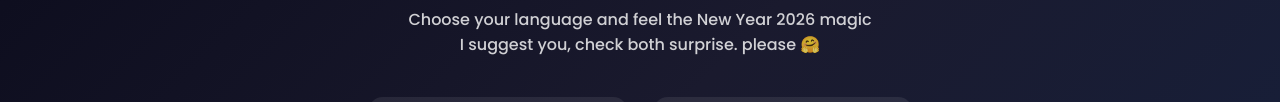
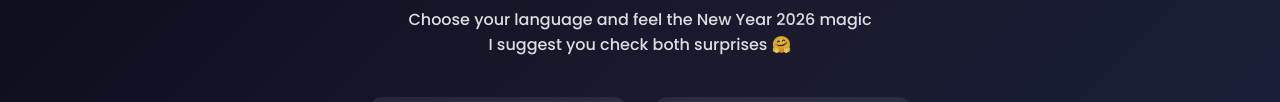
Before and after one commit to mishraraushan040-byte/Happy-new-year-s-, a plain HTML site: page index.html in a window 1280 px wide. Shown: the part 252-354 px from the top of the page. Drawn offline with Linux system fonts and the light colour scheme.

Commit message:
Refactor HTML and improve subtitle text

```diff
--- a/index.html
+++ b/index.html
@@ -26,14 +26,12 @@ body{
   padding:20px;
 }
 
-/* Container */
 .container{
   max-width:900px;
   width:100%;
   text-align:center;
 }
 
-/* Title */
 .title{
   font-family:'Dancing Script',cursive;
   font-size:3.5rem;
@@ -44,12 +42,11 @@ body{
 }
 
 .subtitle{
-  opacity:.8;
+  opacity:.85;
   max-width:600px;
   margin:0 auto 40px;
 }
 
-/* Cards */
 .cards{
   display:flex;
   justify-content:center;
@@ -88,14 +85,12 @@ body{
   margin-top:10px;
 }
 
-/* Footer */
 .footer{
   margin-top:50px;
   font-size:.9rem;
   opacity:.6;
 }
 
-/* Mobile */
 @media(max-width:600px){
   .title{font-size:2.7rem;}
 }
@@ -109,12 +104,12 @@ body{
   <p class="subtitle">
     Choose your language and feel the New Year 2026 magic
     <br>
-    I suggest you, check both  surprise. please 🤗
-
+    I suggest you check both surprises 🤗
   </p>
 
   <div class="cards">
 
+    <!-- English -->
     <a href="kalu.html" class="card">
       <div class="lang">🇬🇧</div>
       <div class="name">English</div>
@@ -123,6 +118,7 @@ body{
       </div>
     </a>
 
+    <!-- Hindi -->
     <a href="aaru.html" class="card">
       <div class="lang">🇮🇳</div>
       <div class="name">हिंदी</div>
```
